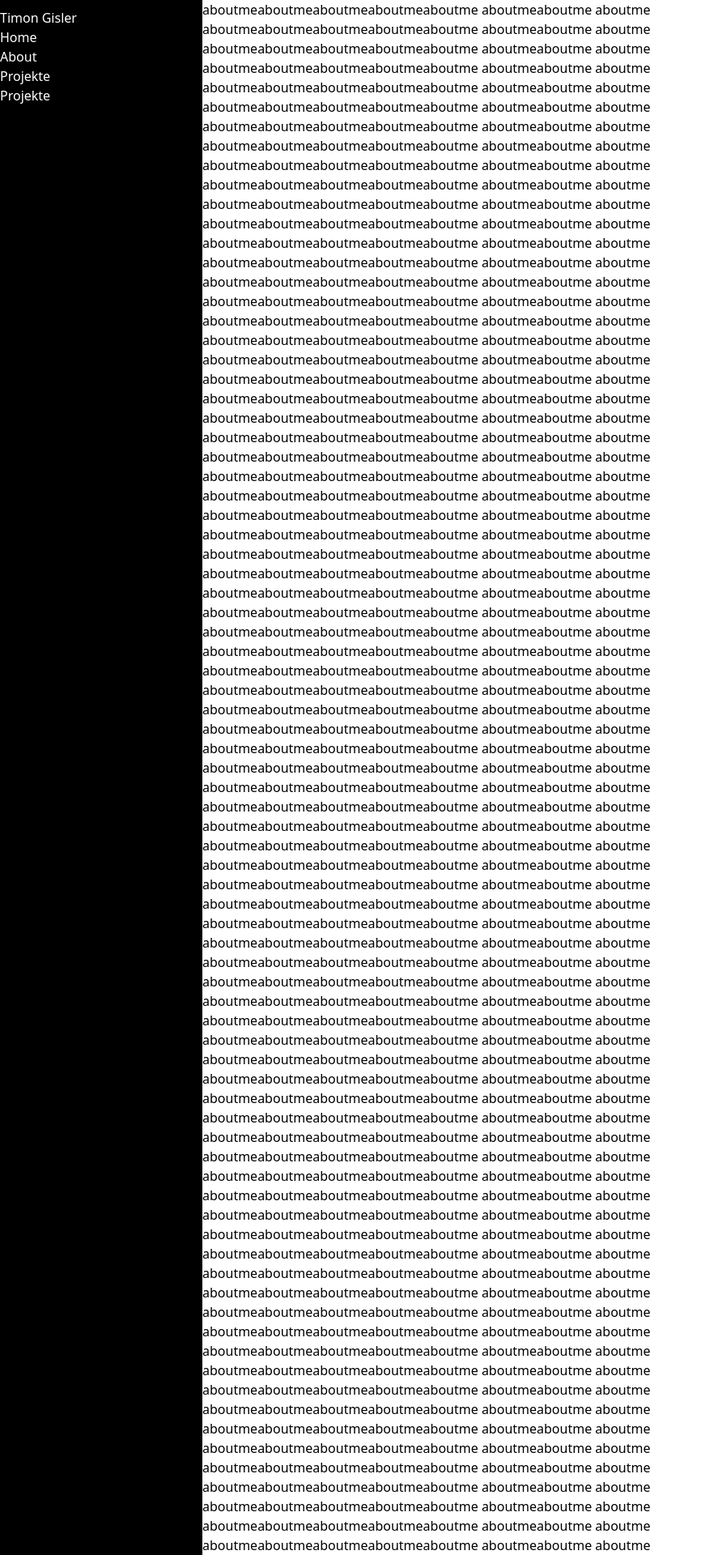
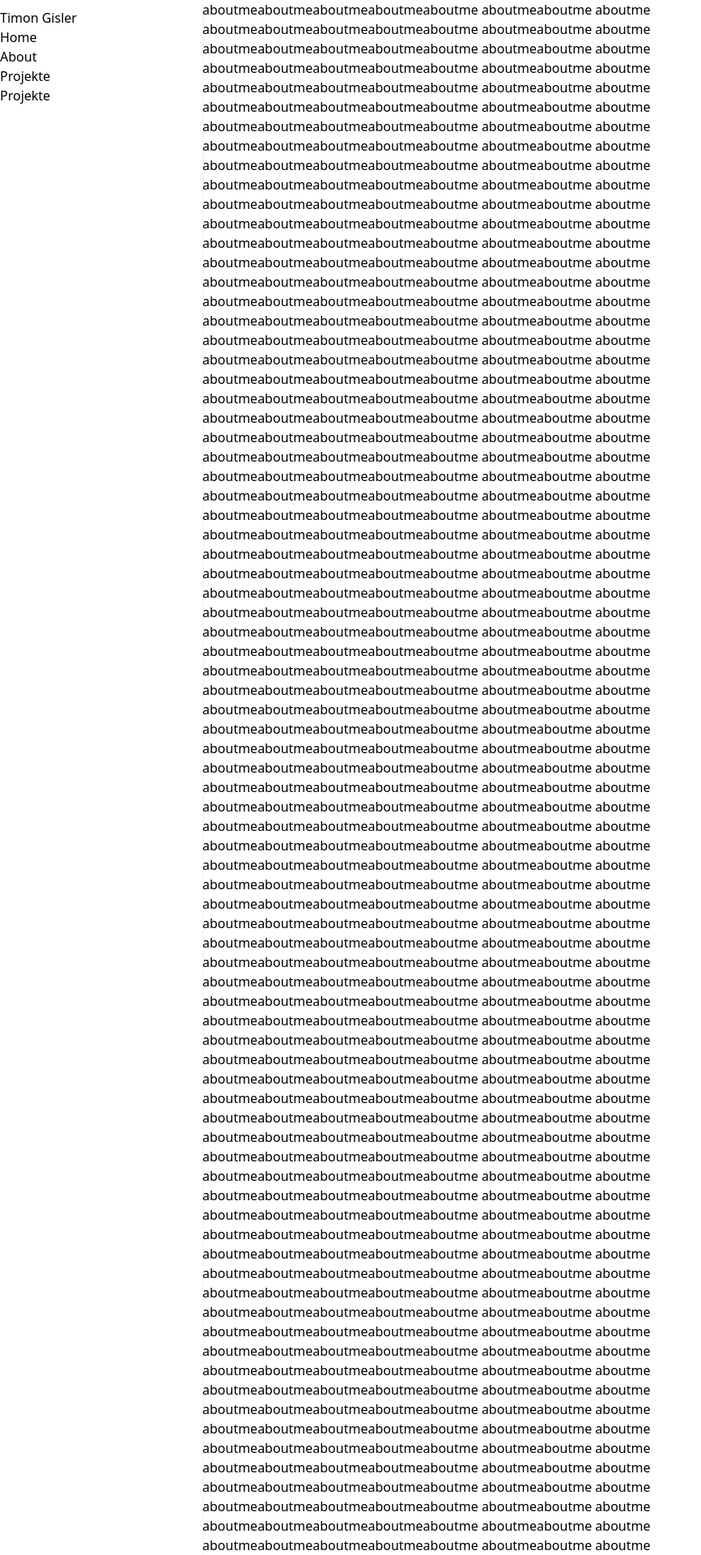
Before and after one commit to TimonGisler/personal-portfolio-jekyll, a Jekyll site: the page built from index.html, in a window 1280 px wide. Shown: the top 1920 px of the page at 81% size, without its empty margins (0-866 px from the left). Built offline with Jekyll 4.4.1, drawn with Linux system fonts in a browser that asks for light colours.

Commit message:
added shadow an refactored a little

```diff
--- a/_includes/navbar.html
+++ b/_includes/navbar.html
@@ -1,8 +1,8 @@
-<nav id="navbar" class="py-2.5 bg-black text-white fixed md:static md:h-auto h-screen w-52 md:w-auto transition-all">
+<nav id="navbar" class="py-2.5 bg-white fixed md:static md:h-auto h-screen w-52 md:w-auto transition-all shadow-md">
     <!-- open/close menu -->
     <button type="button" id="sidebarButton"
         class="md:hidden absolute items-center p-2 rounded-r-md text-gray-400 hover:bg-gray-700 left-full top-[10%] bg-red-800 md"
-        onclick="sidebarHandler(true)">
+        onclick="sidebarHandler()">
         <svg class="w-10 h-10" fill="currentColor" viewBox="0 0 20 20">
             <path
                 d="M3 5a1 1 0 011-1h12a1 1 0 110 2H4a1 1 0 01-1-1zM3 10a1 1 0 011-1h12a1 1 0 110 2H4a1 1 0 01-1-1zM3 15a1 1 0 011-1h12a1 1 0 110 2H4a1 1 0 01-1-1z" />
--- a/assets/css/input.css
+++ b/assets/css/input.css
@@ -2,6 +2,10 @@
 @tailwind components;
 @tailwind utilities;
 
-h1{
+/* h1{
     @apply text-white
 }
+
+.shadow-right{
+    box-shadow: 5px 0 5px -7px #333;
+} */
--- a/assets/css/styles.css
+++ b/assets/css/styles.css
@@ -566,44 +566,12 @@
   position: absolute;
 }
 
-.-right-10 {
-  right: -2.5rem;
-}
-
-.top-1\/2 {
-  top: 50%;
-}
-
-.top-1\/4 {
-  top: 25%;
-}
-
-.top-\[1\/6\] {
-  top: 1/6;
+.left-full {
+  left: 100%;
 }
 
 .top-\[10\%\] {
   top: 10%;
-}
-
-.-right-full {
-  right: -100%;
-}
-
-.-right-12 {
-  right: -3rem;
-}
-
-.-right-16 {
-  right: -4rem;
-}
-
-.-right-14 {
-  right: -3.5rem;
-}
-
-.left-full {
-  left: 100%;
 }
 
 .grid {
@@ -614,32 +582,16 @@
   height: 100vh;
 }
 
-.h-6 {
-  height: 1.5rem;
-}
-
 .h-10 {
   height: 2.5rem;
-}
-
-.h-5 {
-  height: 1.25rem;
 }
 
 .w-52 {
   width: 13rem;
 }
 
-.w-6 {
-  width: 1.5rem;
-}
-
 .w-10 {
   width: 2.5rem;
-}
-
-.w-5 {
-  width: 1.25rem;
 }
 
 .transform {
@@ -650,18 +602,14 @@
   align-items: center;
 }
 
-.rounded-md {
-  border-radius: 0.375rem;
-}
-
 .rounded-r-md {
   border-top-right-radius: 0.375rem;
   border-bottom-right-radius: 0.375rem;
 }
 
-.bg-black {
+.bg-white {
   --tw-bg-opacity: 1;
-  background-color: rgb(0 0 0 / var(--tw-bg-opacity));
+  background-color: rgb(255 255 255 / var(--tw-bg-opacity));
 }
 
 .bg-red-800 {
@@ -683,14 +631,20 @@
   padding-bottom: 0.5rem;
 }
 
-.text-white {
+.text-black {
   --tw-text-opacity: 1;
-  color: rgb(255 255 255 / var(--tw-text-opacity));
+  color: rgb(0 0 0 / var(--tw-text-opacity));
 }
 
 .text-gray-400 {
   --tw-text-opacity: 1;
   color: rgb(156 163 175 / var(--tw-text-opacity));
+}
+
+.shadow-md {
+  --tw-shadow: 0 4px 6px -1px rgb(0 0 0 / 0.1), 0 2px 4px -2px rgb(0 0 0 / 0.1);
+  --tw-shadow-colored: 0 4px 6px -1px var(--tw-shadow-color), 0 2px 4px -2px var(--tw-shadow-color);
+  box-shadow: var(--tw-ring-offset-shadow, 0 0 #0000), var(--tw-ring-shadow, 0 0 #0000), var(--tw-shadow);
 }
 
 .transition-all {
@@ -699,10 +653,13 @@
   transition-duration: 150ms;
 }
 
-h1 {
-  --tw-text-opacity: 1;
-  color: rgb(255 255 255 / var(--tw-text-opacity));
+/* h1{
+    @apply text-white
 }
+
+.shadow-right{
+    box-shadow: 5px 0 5px -7px #333;
+} */
 
 .hover\:bg-gray-700:hover {
   --tw-bg-opacity: 1;
```
